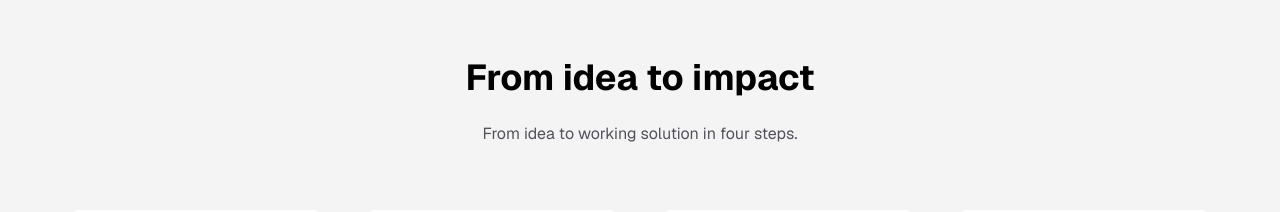
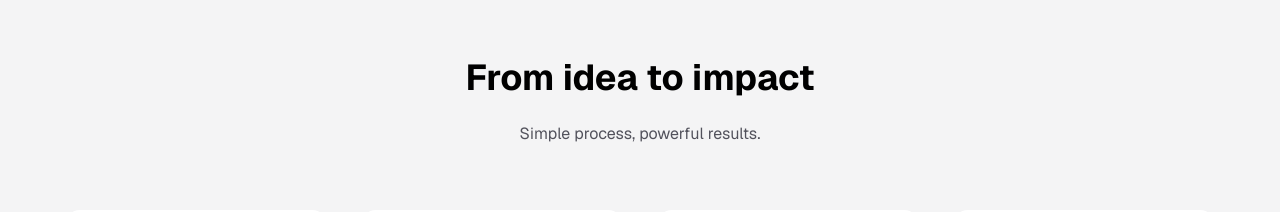
Before and after one commit to Jarno97/jsolutions, a Next.js app: page / in a window 1280 px wide. Shown: the part 1780-1992 px from the top of the page. Built offline with nearby package versions, Linux system fonts and the light colour scheme.

Commit message:
Update subtext to 'Simple process, powerful results.'

```diff
--- a/src/components/HowItWorks.tsx
+++ b/src/components/HowItWorks.tsx
@@ -38,7 +38,7 @@ export default function HowItWorks() {
             From idea to impact
           </h2>
           <p className="text-center text-zinc-600 dark:text-zinc-400 mb-12 md:mb-16 max-w-xl mx-auto">
-            From idea to working solution in four steps.
+            Simple process, powerful results.
           </p>
 
           <div className="grid md:grid-cols-2 lg:grid-cols-4 gap-6 md:gap-8">
```
